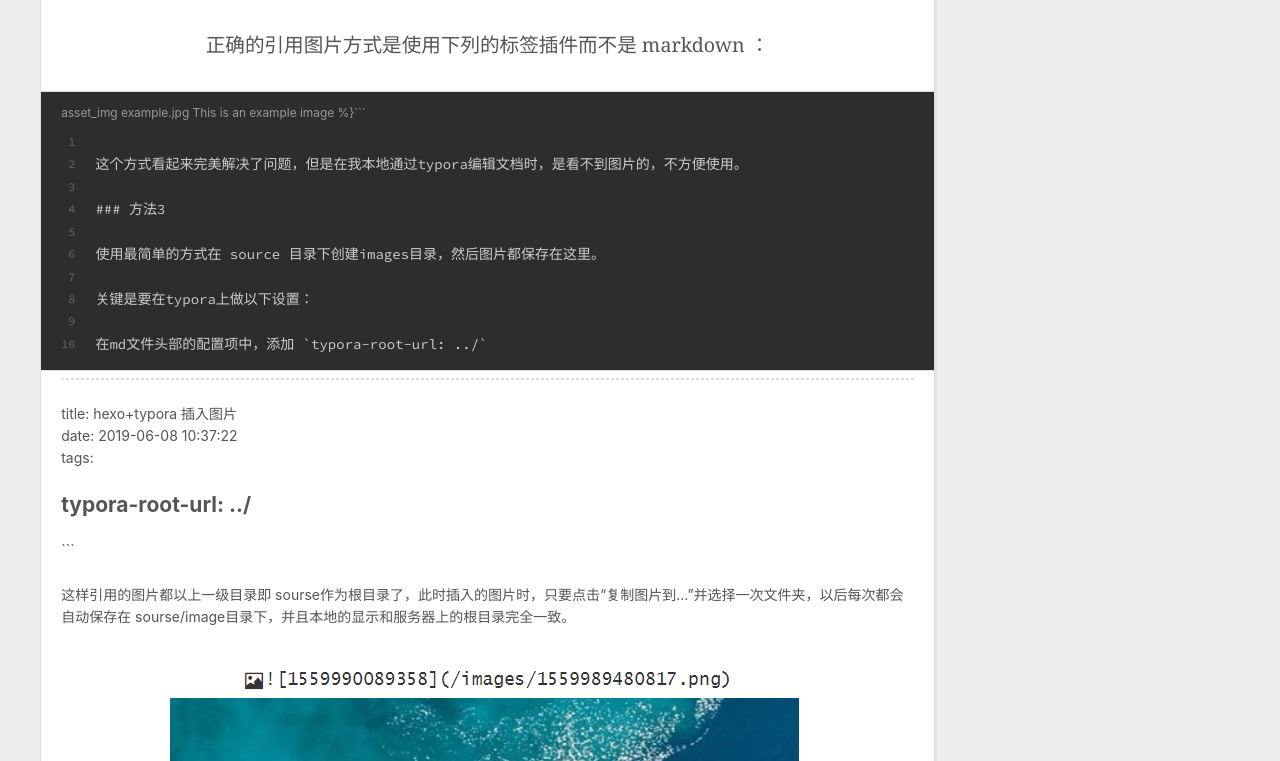
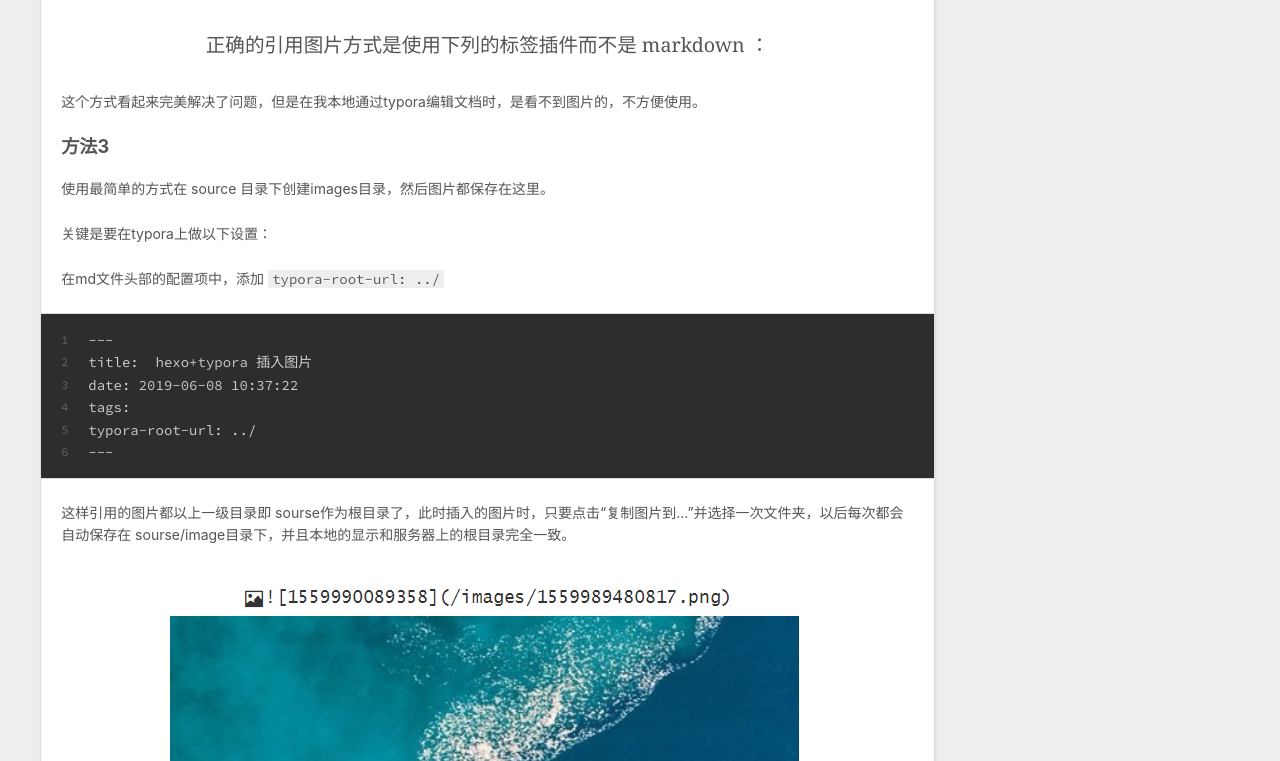
Before and after one commit to LzlzNewWorld/LzlzNewWorld.github.io, a plain HTML site: page 2019/06/08/hexo-插入图片/index.html in a window 1280 px wide. Shown: the part 764-1525 px from the top of the page. Drawn offline with nearby package versions, Linux system fonts and the light colour scheme.

Commit message:
Site updated: 2019-06-08 18:41:28

````diff
--- a/2019/06/08/hexo-插入图片/index.html
+++ b/2019/06/08/hexo-插入图片/index.html
@@ -16,7 +16,7 @@
 <meta property="og:description" content="hexo 官方有推荐的方式，但是结合实际使用，我的文章通过typora编辑，希望能得到所见即所得的效果，还能尽可能的减少重复操作。 方法1通过搜索得到的解决方案最常见的是安装插件： 1npm install hexo-asset-image --save  这个方式其实非常不好用，首先这插件是基于 hexo2开发的，在hexo3上使用有bug,解析的图片地址 都变成了形如  xxx/.io//xx">
 <meta property="og:locale" content="default">
 <meta property="og:image" content="http://lzlz000.github.io/images/1559989480817.png">
-<meta property="og:updated_time" content="2019-06-08T10:39:47.421Z">
+<meta property="og:updated_time" content="2019-06-08T10:41:22.428Z">
 <meta name="twitter:card" content="summary">
 <meta name="twitter:title" content="hexo+typora 插入图片">
 <meta name="twitter:description" content="hexo 官方有推荐的方式，但是结合实际使用，我的文章通过typora编辑，希望能得到所见即所得的效果，还能尽可能的减少重复操作。 方法1通过搜索得到的解决方案最常见的是安装插件： 1npm install hexo-asset-image --save  这个方式其实非常不好用，首先这插件是基于 hexo2开发的，在hexo3上使用有bug,解析的图片地址 都变成了形如  xxx/.io//xx">
@@ -96,11 +96,14 @@
 <blockquote>
 <p>正确的引用图片方式是使用下列的标签插件而不是 markdown ：</p>
 </blockquote>
-<figure class="highlight plain"><figcaption><span>asset_img example.jpg This is an example image %&#125;```</span></figcaption><table><tr><td class="gutter"><pre><span class="line">1</span><br><span class="line">2</span><br><span class="line">3</span><br><span class="line">4</span><br><span class="line">5</span><br><span class="line">6</span><br><span class="line">7</span><br><span class="line">8</span><br><span class="line">9</span><br><span class="line">10</span><br></pre></td><td class="code"><pre><span class="line"></span><br><span class="line">这个方式看起来完美解决了问题，但是在我本地通过typora编辑文档时，是看不到图片的，不方便使用。</span><br><span class="line"></span><br><span class="line">### 方法3</span><br><span class="line"></span><br><span class="line">使用最简单的方式在 source 目录下创建images目录，然后图片都保存在这里。</span><br><span class="line"></span><br><span class="line">关键是要在typora上做以下设置：</span><br><span class="line"></span><br><span class="line">在md文件头部的配置项中，添加 `typora-root-url: ../`</span><br></pre></td></tr></table></figure>
 
-<hr>
-<p>title:  hexo+typora 插入图片<br>date: 2019-06-08 10:37:22<br>tags:</p>
-<h2 id="typora-root-url"><a href="#typora-root-url" class="headerlink" title="typora-root-url: ../"></a>typora-root-url: ../</h2><p>```</p>
+
+<p>这个方式看起来完美解决了问题，但是在我本地通过typora编辑文档时，是看不到图片的，不方便使用。</p>
+<h3 id="方法3"><a href="#方法3" class="headerlink" title="方法3"></a>方法3</h3><p>使用最简单的方式在 source 目录下创建images目录，然后图片都保存在这里。</p>
+<p>关键是要在typora上做以下设置：</p>
+<p>在md文件头部的配置项中，添加 <code>typora-root-url: ../</code></p>
+<figure class="highlight plain"><table><tr><td class="gutter"><pre><span class="line">1</span><br><span class="line">2</span><br><span class="line">3</span><br><span class="line">4</span><br><span class="line">5</span><br><span class="line">6</span><br></pre></td><td class="code"><pre><span class="line">---</span><br><span class="line">title:  hexo+typora 插入图片</span><br><span class="line">date: 2019-06-08 10:37:22</span><br><span class="line">tags:</span><br><span class="line">typora-root-url: ../</span><br><span class="line">---</span><br></pre></td></tr></table></figure>
+
 <p>这样引用的图片都以上一级目录即 sourse作为根目录了，此时插入的图片时，只要点击“复制图片到…”并选择一次文件夹，以后每次都会自动保存在 sourse/image目录下，并且本地的显示和服务器上的根目录完全一致。</p>
 <p><img src="/images/1559989480817.png" alt="本地路径和服务器路径一致"></p>
 
````
Also changed, not shown: index.html (+7 -4 lines).
